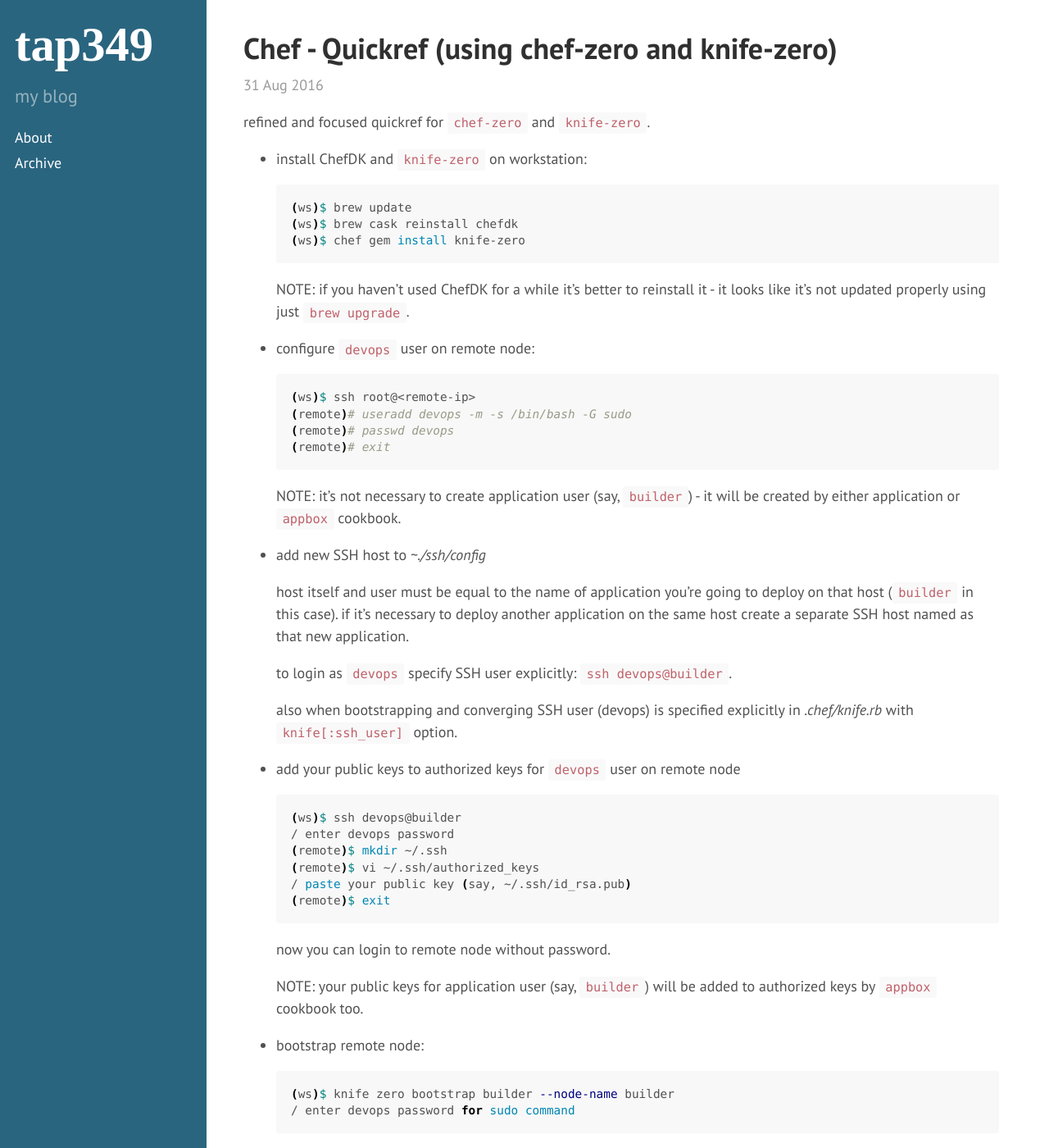
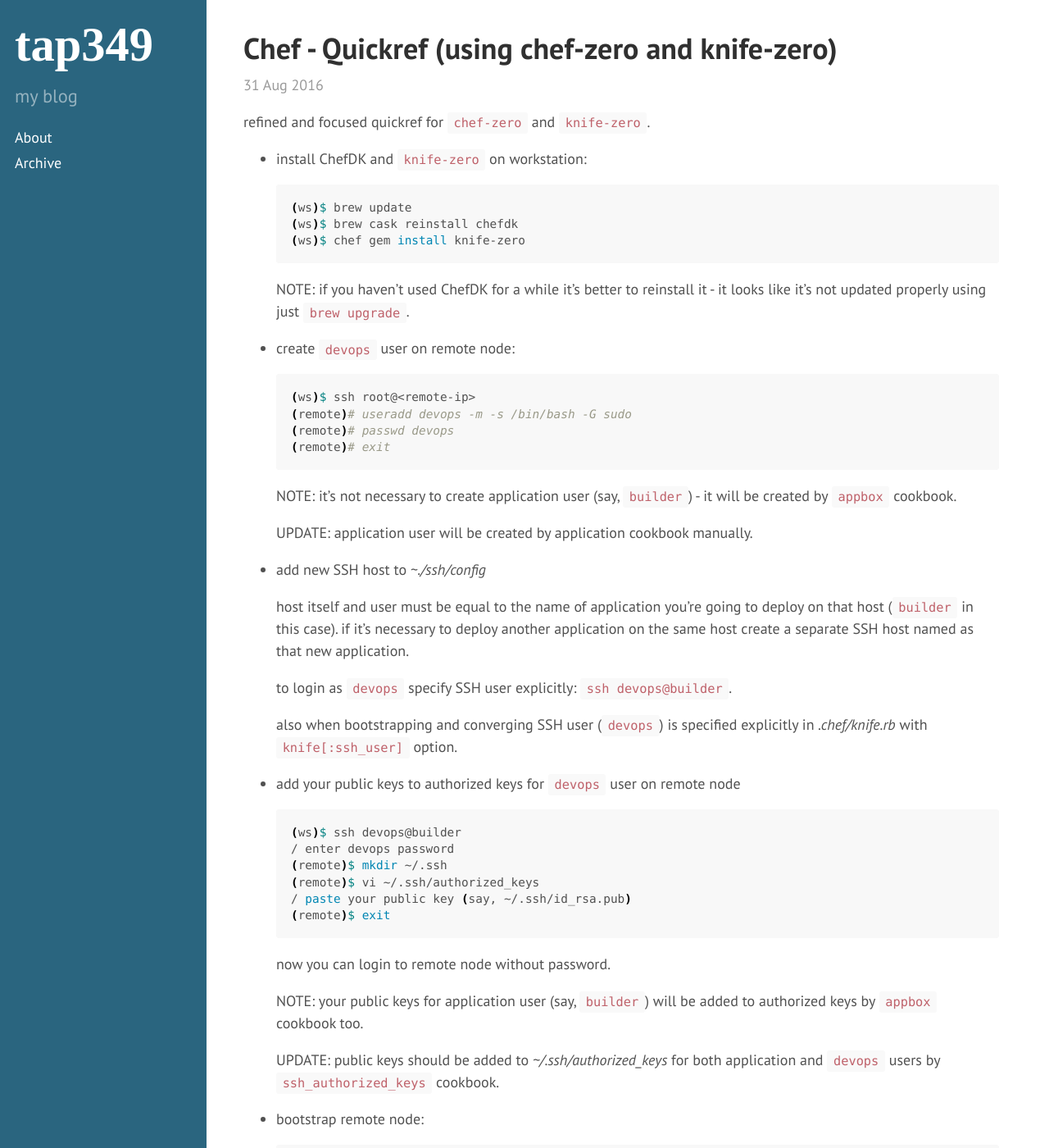
Before and after one commit to tap349/tap349.github.io, a Jekyll site: the page built from _posts/2016-08-31-chef-quickref.md, in a window 1280 px wide and 1400 px high. Shown: the whole window at 82% size. Built offline with Jekyll 4.4.1, drawn with Linux system fonts in a browser that asks for light colours.

Commit message:
update 2017-08-06_23:35:33

````diff
--- a/_posts/2016-08-31-chef-quickref.md
+++ b/_posts/2016-08-31-chef-quickref.md
@@ -21,7 +21,7 @@
   NOTE: if you haven't used ChefDK for a while it's better to reinstall it -
         it looks like it's not updated properly using just `brew upgrade`.
 
-- configure `devops` user on remote node:
+- create `devops` user on remote node:
 
   ```sh
   (ws)$ ssh root@<remote-ip>
@@ -31,7 +31,9 @@
   ```
 
   NOTE: it's not necessary to create application user (say, `builder`) -
-        it will be created by either application or `appbox` cookbook.
+        it will be created by `appbox` cookbook.
+
+  UPDATE: application user will be created by application cookbook manually.
 
 - add new SSH host to _~./ssh/config_
 
@@ -42,7 +44,7 @@
 
   to login as `devops` specify SSH user explicitly: `ssh devops@builder`.
 
-  also when bootstrapping and converging SSH user (devops) is specified
+  also when bootstrapping and converging SSH user (`devops`) is specified
   explicitly in _.chef/knife.rb_ with `knife[:ssh_user]` option.
 
 - add your public keys to authorized keys for `devops` user on remote node
@@ -60,6 +62,9 @@
 
   NOTE: your public keys for application user (say, `builder`)
         will be added to authorized keys by `appbox` cookbook too.
+
+  UPDATE: public keys should be added to _~/.ssh/authorized_keys_ for both
+          application and `devops` users by `ssh_authorized_keys` cookbook.
 
 - bootstrap remote node:
 
````
